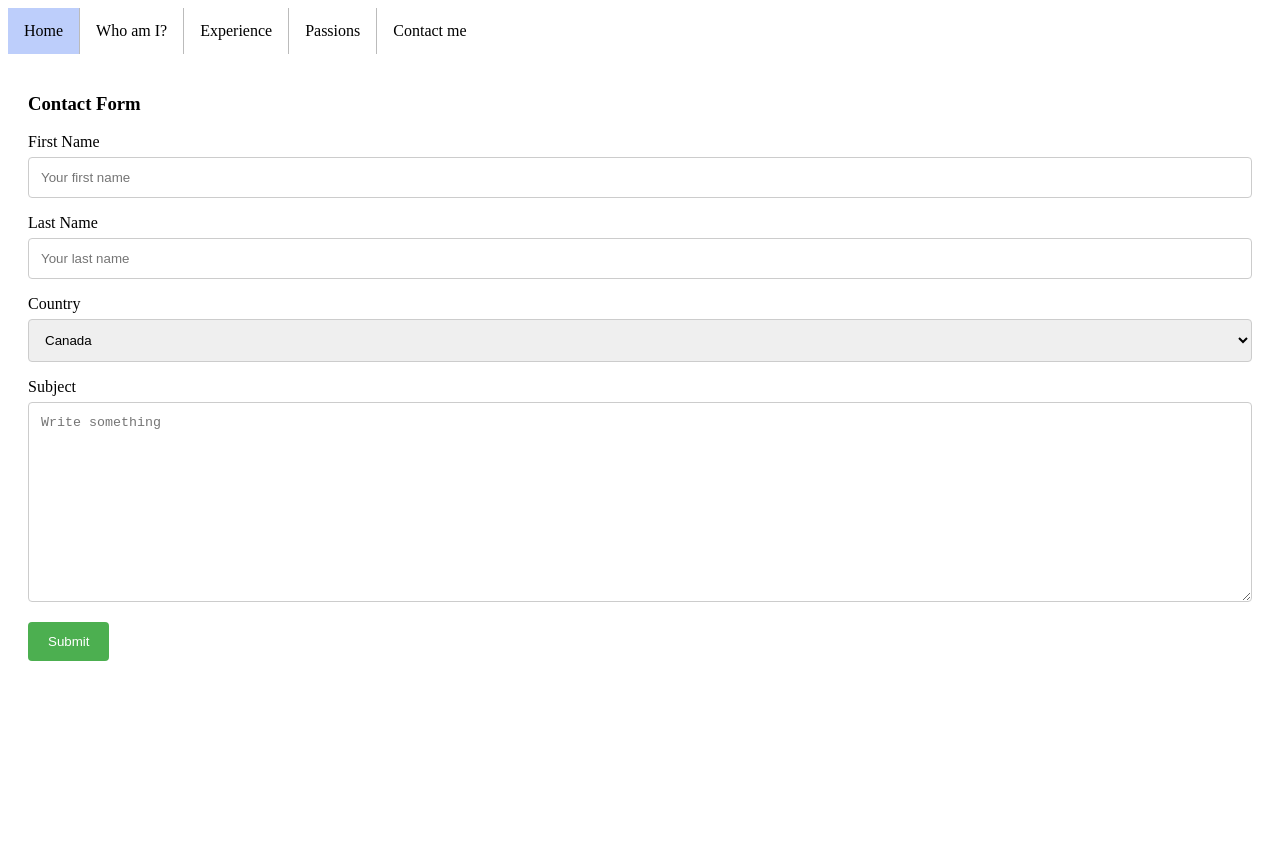
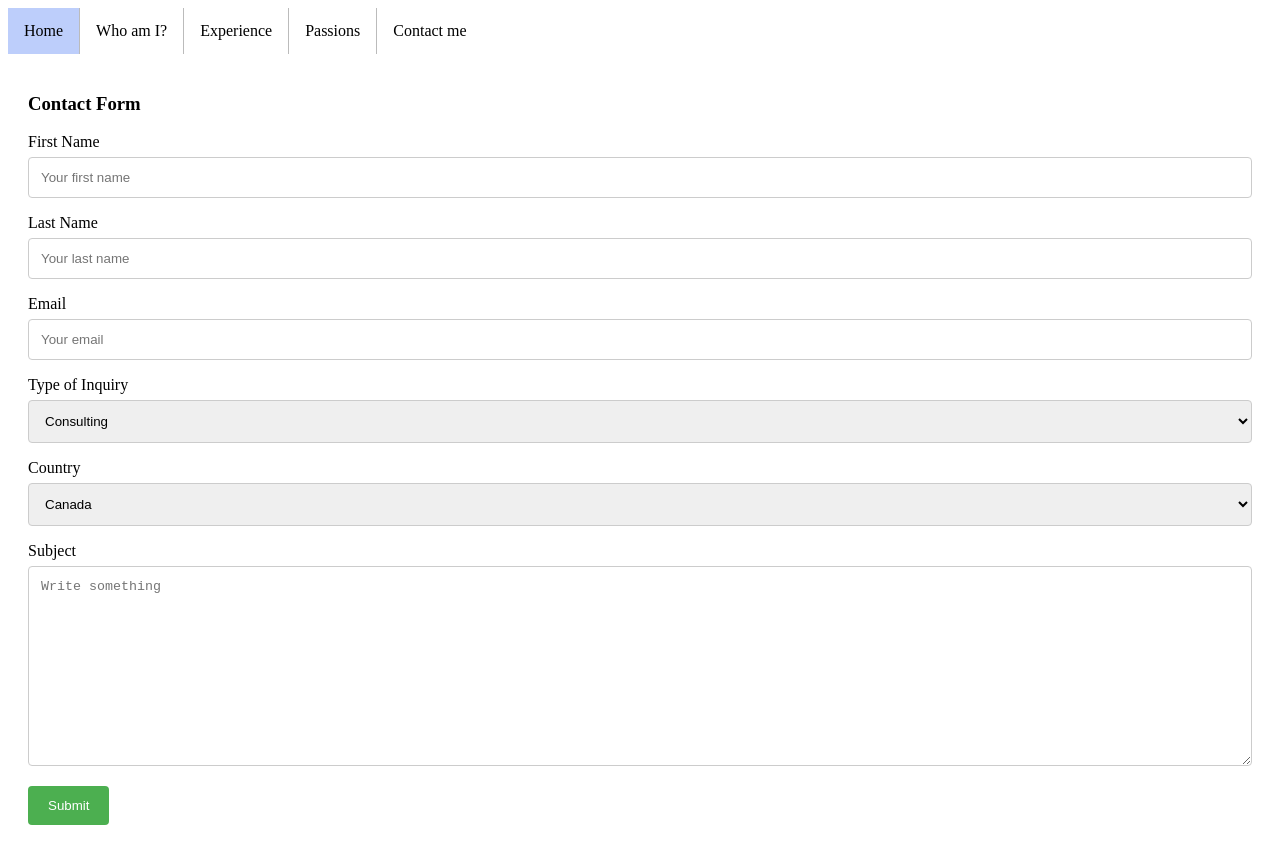
Before and after one commit to mollybomba/mollybomba.github.io, a plain HTML site: page form.html in a window 1280 px wide. Before the commit the page ends 800 px from the top, so only its background shows below. Drawn offline with Linux system fonts and the light colour scheme.

Commit message:
Update form.html

```diff
--- a/form.html
+++ b/form.html
@@ -92,6 +92,18 @@ input[type=submit]:hover {
       <label for="lname">Last Name</label>
       <input type="text" id="lastname" name="lastname" placeholder="Your last name">
 
+      <label for="lname">Email</label>
+      <input type="text" id="email" name="email" placeholder="Your email">
+
+      <label for="inquiry">Type of Inquiry</label>
+      <select id="inquiry" name="inquiry">
+        <option value="Consulting">Consulting</option>
+        <option value="Job Opportunity">Job Opportunity</option>
+        <option value="School">School</option>
+        <option value="Tutoring">Tutoring</option>
+        <option value="Other">Other</option>
+      </select>
+
       <label for="country">Country</label>
       <select id="country" name="country">
         <option value="canada">Canada</option>
```
